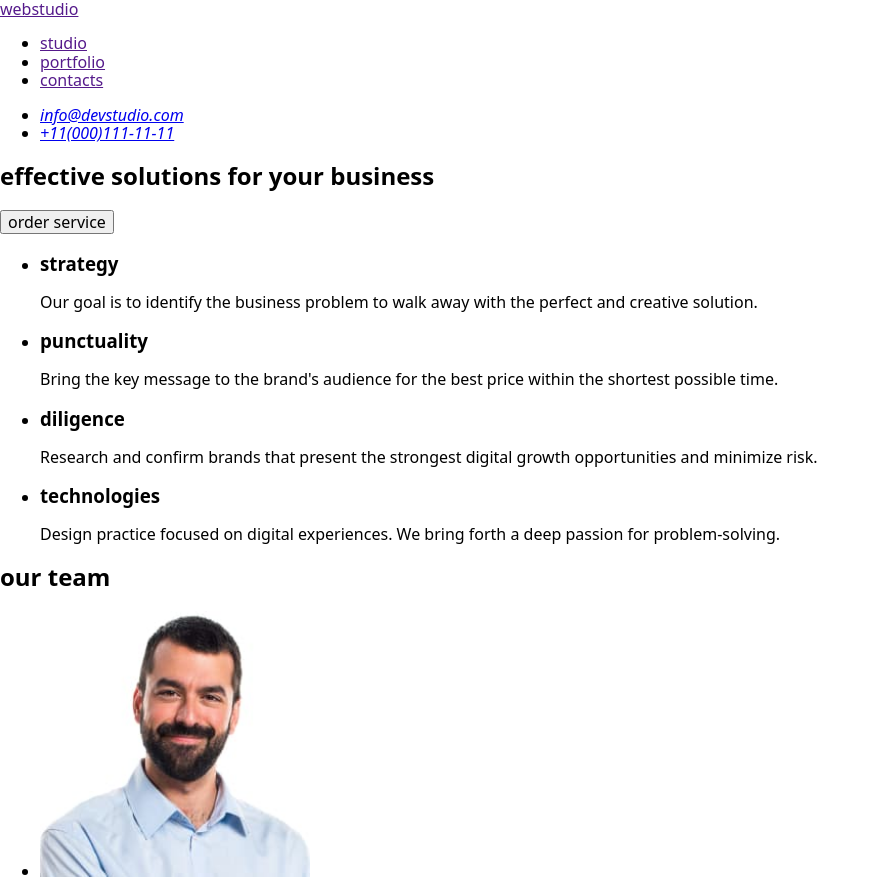
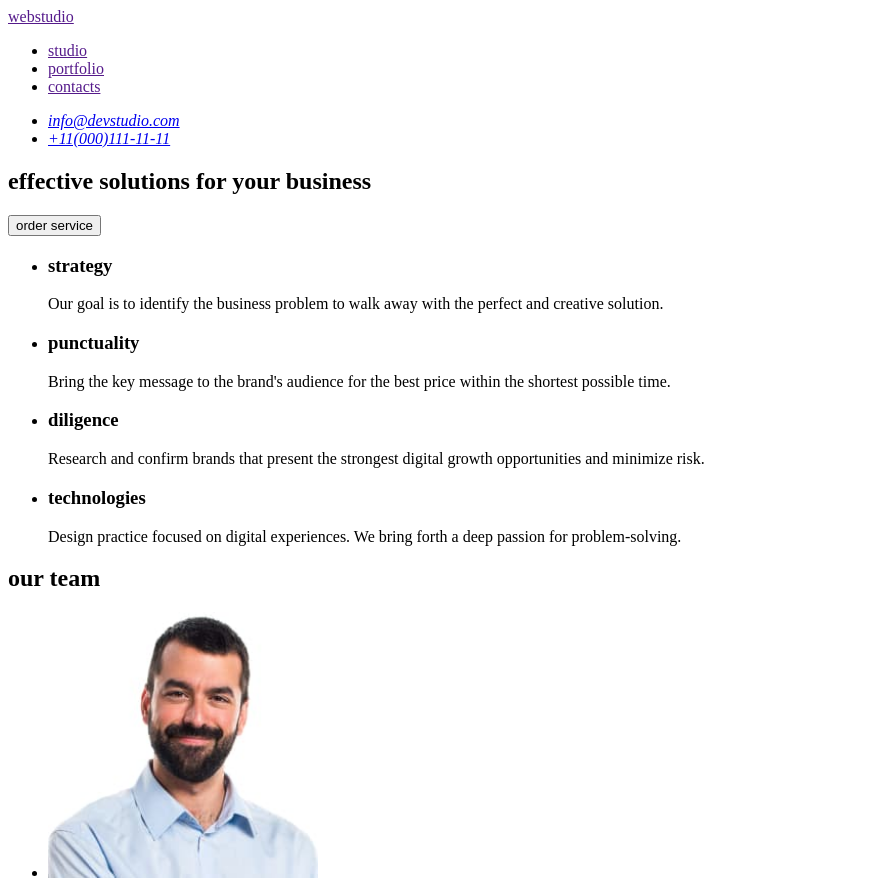
Before and after one commit to Hrebenkov/goit-markup-hw-01, a plain HTML site: page index.html in a window 1280 px wide. Shown: the top 881 px of the page, without its empty margins (0-880 px from the left). Drawn offline with nearby package versions, Linux system fonts and the light colour scheme.

Commit message:
final 04

```diff
--- a/css/modern-normalize-min.css
+++ /dev/null
@@ -1,138 +0,0 @@
-/*! modern-normalize v1.1.0 | MIT License | https://github.com/sindresorhus/modern-normalize */
-*,
-::after,
-::before {
-	box-sizing: border-box
-}
-
-html {
-	-moz-tab-size: 4;
-	tab-size: 4
-}
-
-html {
-	line-height: 1.15;
-	-webkit-text-size-adjust: 100%
-}
-
-body {
-	margin: 0
-}
-
-body {
-	font-family: system-ui, -apple-system, 'Segoe UI', Roboto, Helvetica, Arial, sans-serif, 'Apple Color Emoji', 'Segoe UI Emoji'
-}
-
-hr {
-	height: 0;
-	color: inherit
-}
-
-abbr[title] {
-	text-decoration: underline dotted
-}
-
-b,
-strong {
-	font-weight: bolder
-}
-
-code,
-kbd,
-pre,
-samp {
-	font-family: ui-monospace, SFMono-Regular, Consolas, 'Liberation Mono', Menlo, monospace;
-	font-size: 1em
-}
-
-small {
-	font-size: 80%
-}
-
-sub,
-sup {
-	font-size: 75%;
-	line-height: 0;
-	position: relative;
-	vertical-align: baseline
-}
-
-sub {
-	bottom: -.25em
-}
-
-sup {
-	top: -.5em
-}
-
-table {
-	text-indent: 0;
-	border-color: inherit
-}
-
-button,
-input,
-optgroup,
-select,
-textarea {
-	font-family: inherit;
-	font-size: 100%;
-	line-height: 1.15;
-	margin: 0
-}
-
-button,
-select {
-	text-transform: none
-}
-
-[type=button],
-[type=reset],
-[type=submit],
-button {
-	-webkit-appearance: button
-}
-
-::-moz-focus-inner {
-	border-style: none;
-	padding: 0
-}
-
-:-moz-focusring {
-	outline: 1px dotted ButtonText
-}
-
-:-moz-ui-invalid {
-	box-shadow: none
-}
-
-legend {
-	padding: 0
-}
-
-progress {
-	vertical-align: baseline
-}
-
-::-webkit-inner-spin-button,
-::-webkit-outer-spin-button {
-	height: auto
-}
-
-[type=search] {
-	-webkit-appearance: textfield;
-	outline-offset: -2px
-}
-
-::-webkit-search-decoration {
-	-webkit-appearance: none
-}
-
-::-webkit-file-upload-button {
-	-webkit-appearance: button;
-	font: inherit
-}
-
-summary {
-	display: list-item
-}
--- a/css/modern-normalize.css
+++ /dev/null
@@ -1,308 +0,0 @@
-/*! modern-normalize v1.1.0 | MIT License | https://github.com/sindresorhus/modern-normalize */
-
-/*
-Document
-========
-*/
-
-/**
-Use a better box model (opinionated).
-*/
-
-*,
-::before,
-::after {
-	box-sizing: inherit;
-	/* * було так: box-sizing: inherit; */
-	/* *але у Репети було inherit     */
-}
-
-/**
-1. Correct the line height in all browsers.
-2. Prevent adjustments of font size after orientation changes in iOS.
-3. Use a more readable tab size (opinionated).
-*/
-
-html {
-	line-height: 1.15;
-	/* 1 */
-	-webkit-text-size-adjust: 100%;
-	/* 2 */
-	-moz-tab-size: 4;
-	/* 3 */
-	tab-size: 4;
-	/* 3 */
-}
-
-/*
-Sections
-========
-*/
-
-/**
-1. Remove the margin in all browsers.
-2. Improve consistency of default fonts in all browsers. (https://github.com/sindresorhus/modern-normalize/issues/3)
-*/
-
-body {
-	margin: 0;
-	/* 1 */
-	font-family:
-		system-ui,
-		-apple-system,
-		/* Firefox supports this but not yet `system-ui` */
-		'Segoe UI',
-		Roboto,
-		Helvetica,
-		Arial,
-		sans-serif,
-		'Apple Color Emoji',
-		'Segoe UI Emoji';
-	/* 2 */
-}
-
-/*
-Grouping content
-================
-*/
-
-/**
-1. Add the correct height in Firefox.
-2. Correct the inheritance of border color in Firefox. (https://bugzilla.mozilla.org/show_bug.cgi?id=190655)
-*/
-
-hr {
-	height: 0;
-	/* 1 */
-	color: inherit;
-	/* 2 */
-}
-
-/*
-Text-level semantics
-====================
-*/
-
-/**
-Add the correct text decoration in Chrome, Edge, and Safari.
-*/
-
-abbr[title] {
-	text-decoration: underline dotted;
-}
-
-/**
-Add the correct font weight in Edge and Safari.
-*/
-
-b,
-strong {
-	font-weight: bolder;
-}
-
-/**
-1. Improve consistency of default fonts in all browsers. (https://github.com/sindresorhus/modern-normalize/issues/3)
-2. Correct the odd 'em' font sizing in all browsers.
-*/
-
-code,
-kbd,
-samp,
-pre {
-	font-family:
-		ui-monospace,
-		SFMono-Regular,
-		Consolas,
-		'Liberation Mono',
-		Menlo,
-		monospace;
-	/* 1 */
-	font-size: 1em;
-	/* 2 */
-}
-
-/**
-Add the correct font size in all browsers.
-*/
-
-small {
-	font-size: 80%;
-}
-
-/**
-Prevent 'sub' and 'sup' elements from affecting the line height in all browsers.
-*/
-
-sub,
-sup {
-	font-size: 75%;
-	line-height: 0;
-	position: relative;
-	vertical-align: baseline;
-}
-
-sub {
-	bottom: -0.25em;
-}
-
-sup {
-	top: -0.5em;
-}
-
-/*
-Tabular data
-============
-*/
-
-/**
-1. Remove text indentation from table contents in Chrome and Safari. (https://bugs.chromium.org/p/chromium/issues/detail?id=999088, https://bugs.webkit.org/show_bug.cgi?id=201297)
-2. Correct table border color inheritance in Chrome and Safari. (https://bugs.chromium.org/p/chromium/issues/detail?id=935729, https://bugs.webkit.org/show_bug.cgi?id=195016)
-*/
-
-table {
-	text-indent: 0;
-	/* 1 */
-	border-color: inherit;
-	/* 2 */
-}
-
-/*
-Forms
-=====
-*/
-
-/**
-1. Change the font styles in all browsers.
-2. Remove the margin in Firefox and Safari.
-*/
-
-button,
-input,
-optgroup,
-select,
-textarea {
-	font-family: inherit;
-	/* 1 */
-	font-size: 100%;
-	/* 1 */
-	line-height: 1.15;
-	/* 1 */
-	margin: 0;
-	/* 2 */
-}
-
-/**
-Remove the inheritance of text transform in Edge and Firefox.
-*/
-
-button,
-select {
-	text-transform: none;
-}
-
-/**
-Correct the inability to style clickable types in iOS and Safari.
-*/
-
-button,
-[type='button'],
-[type='reset'],
-[type='submit'] {
-	-webkit-appearance: button;
-}
-
-/**
-Remove the inner border and padding in Firefox.
-*/
-
-::-moz-focus-inner {
-	border-style: none;
-	padding: 0;
-}
-
-/**
-Restore the focus styles unset by the previous rule.
-*/
-
-:-moz-focusring {
-	outline: 1px dotted ButtonText;
-}
-
-/**
-Remove the additional ':invalid' styles in Firefox.
-See: https://github.com/mozilla/gecko-dev/blob/2f9eacd9d3d995c937b4251a5557d95d494c9be1/layout/style/res/forms.css#L728-L737
-*/
-
-:-moz-ui-invalid {
-	box-shadow: none;
-}
-
-/**
-Remove the padding so developers are not caught out when they zero out 'fieldset' elements in all browsers.
-*/
-
-legend {
-	padding: 0;
-}
-
-/**
-Add the correct vertical alignment in Chrome and Firefox.
-*/
-
-progress {
-	vertical-align: baseline;
-}
-
-/**
-Correct the cursor style of increment and decrement buttons in Safari.
-*/
-
-::-webkit-inner-spin-button,
-::-webkit-outer-spin-button {
-	height: auto;
-}
-
-/**
-1. Correct the odd appearance in Chrome and Safari.
-2. Correct the outline style in Safari.
-*/
-
-[type='search'] {
-	-webkit-appearance: textfield;
-	/* 1 */
-	outline-offset: -2px;
-	/* 2 */
-}
-
-/**
-Remove the inner padding in Chrome and Safari on macOS.
-*/
-
-::-webkit-search-decoration {
-	-webkit-appearance: none;
-}
-
-/**
-1. Correct the inability to style clickable types in iOS and Safari.
-2. Change font properties to 'inherit' in Safari.
-*/
-
-::-webkit-file-upload-button {
-	-webkit-appearance: button;
-	/* 1 */
-	font: inherit;
-	/* 2 */
-}
-
-/*
-Interactive
-===========
-*/
-
-/*
-Add the correct display in Chrome and Safari.
-*/
-
-summary {
-	display: list-item;
-}
--- a/index.html
+++ b/index.html
@@ -4,10 +4,6 @@
     <meta charset="UTF-8" />
     <meta name="viewport" content="width=device-width, initial-scale=1.0" />
     <title>WebStudio (ver 5.0) Hrebenkov</title>
-    <link
-      rel="stylesheet"
-      href="https://cdnjs.cloudflare.com/ajax/libs/modern-normalize/1.1.0/modern-normalize.min.css"
-    />
   </head>
   <body>
     <!--Header-->
```
Also changed, not shown: images/Web Studio (Version 5.0) (Copy)/img-1.jpg (deleted), images/Web Studio (Version 5.0) (Copy)/img-2.jpg (deleted), images/Web Studio (Version 5.0) (Copy)/img-3.jpg (deleted), images/Web Studio (Version 5.0) (Copy)/img.jpg (deleted), 1 other file.
